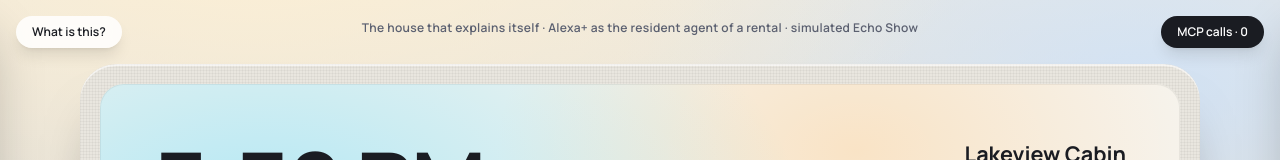
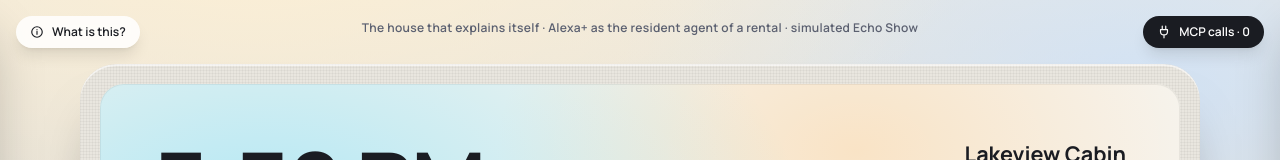
Before and after one commit to joyahmed/alexa-plus, a Next.js app in the folder apps/sim/: page / in a window 1280 px wide. Shown: the top 160 px of the page. Built offline with nearby package versions, Linux system fonts and the light colour scheme.

Commit message:
✅SIM: drawer toggles with icons and an open state (plug / info → close)

```diff
--- a/apps/sim/components/echo-parts/AboutDrawer.tsx
+++ b/apps/sim/components/echo-parts/AboutDrawer.tsx
@@ -12,10 +12,21 @@ const AboutDrawer = () => {
   const [open, setOpen] = useState(false);
   return (
     <>
-      <button type="button" onClick={() => setOpen((o) => !o)} className="fixed left-4 top-4 z-20 rounded-full bg-white/85 px-4 py-2 text-xs font-semibold text-ink shadow-lg backdrop-blur">
-        What is this?
+      <button
+        type="button"
+        onClick={() => setOpen((o) => !o)}
+        aria-expanded={open}
+        aria-controls="about-drawer"
+        className="fixed left-4 top-4 z-20 flex items-center gap-2 rounded-full bg-white/85 px-3.5 py-2 text-xs font-semibold text-ink shadow-lg backdrop-blur"
+      >
+        {open ? (
+          <svg width="14" height="14" viewBox="0 0 24 24" fill="none" stroke="currentColor" strokeWidth="2.5" strokeLinecap="round" aria-hidden><path d="M6 6l12 12M18 6L6 18" /></svg>
+        ) : (
+          <svg width="14" height="14" viewBox="0 0 24 24" fill="none" stroke="currentColor" strokeWidth="2" strokeLinecap="round" aria-hidden><circle cx="12" cy="12" r="9" /><path d="M12 11v5M12 8h.01" /></svg>
+        )}
+        {open ? "Close" : "What is this?"}
       </button>
-      <aside className={`fixed inset-y-0 left-0 z-10 w-[min(100%,420px)] overflow-y-auto bg-white/95 p-6 text-sm shadow-2xl backdrop-blur transition-transform ${open ? "translate-x-0" : "-translate-x-full"}`}>
+      <aside id="about-drawer" className={`fixed inset-y-0 left-0 z-10 w-[min(100%,420px)] overflow-y-auto bg-white/95 p-6 text-sm shadow-2xl backdrop-blur transition-transform ${open ? "translate-x-0" : "-translate-x-full"}`}>
         <h2 className="mt-10 text-xl font-extrabold leading-tight">The house that explains itself</h2>
         <p className="mt-3 text-ink-2">
           An Echo Show on the kitchen counter of a short-term rental. The guest — a stranger to the house — talks
--- a/apps/sim/components/echo-parts/DevDrawer.tsx
+++ b/apps/sim/components/echo-parts/DevDrawer.tsx
@@ -14,11 +14,19 @@ const DevDrawer = ({ turns, voiceOut, setVoiceOut, agent }: DevDrawerProps) => {
       <button
         type="button"
         onClick={() => setOpen((o) => !o)}
-        className="fixed right-4 top-4 z-20 rounded-full bg-ink px-4 py-2 text-xs font-semibold text-white shadow-lg"
+        aria-expanded={open}
+        aria-controls="dev-drawer"
+        className="fixed right-4 top-4 z-20 flex items-center gap-2 rounded-full bg-ink px-3.5 py-2 text-xs font-semibold text-white shadow-lg"
       >
-        MCP calls · {calls.length}
+        {open ? (
+          <svg width="14" height="14" viewBox="0 0 24 24" fill="none" stroke="currentColor" strokeWidth="2.5" strokeLinecap="round" aria-hidden><path d="M6 6l12 12M18 6L6 18" /></svg>
+        ) : (
+          // A plug: the MCP connection.
+          <svg width="14" height="14" viewBox="0 0 24 24" fill="none" stroke="currentColor" strokeWidth="2" strokeLinecap="round" strokeLinejoin="round" aria-hidden><path d="M9 2v6M15 2v6M6 8h12v3a6 6 0 0 1-12 0V8ZM12 17v5" /></svg>
+        )}
+        {open ? "Close" : `MCP calls · ${calls.length}`}
       </button>
-      <aside className={`fixed inset-y-0 right-0 z-10 w-[min(100%,380px)] overflow-y-auto bg-white/95 p-5 text-sm shadow-2xl backdrop-blur transition-transform ${open ? "translate-x-0" : "translate-x-full"}`}>
+      <aside id="dev-drawer" className={`fixed inset-y-0 right-0 z-10 w-[min(100%,380px)] overflow-y-auto bg-white/95 p-5 text-sm shadow-2xl backdrop-blur transition-transform ${open ? "translate-x-0" : "translate-x-full"}`}>
         <h2 className="mt-10 text-base font-bold">Under the hood</h2>
         <p className="mt-1 text-ink-2">
           Agent: <b>{agent ?? "—"}</b>. Every answer goes through the house MCP server over Streamable HTTP
```
